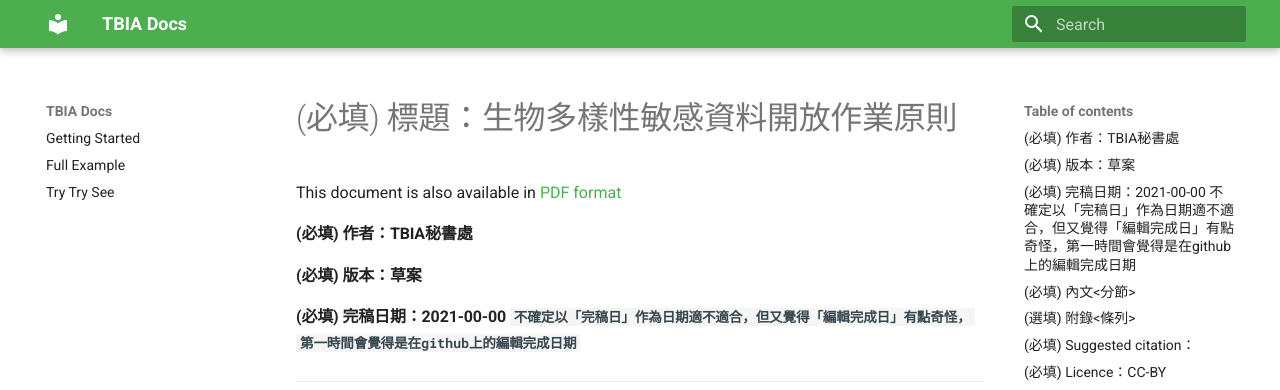
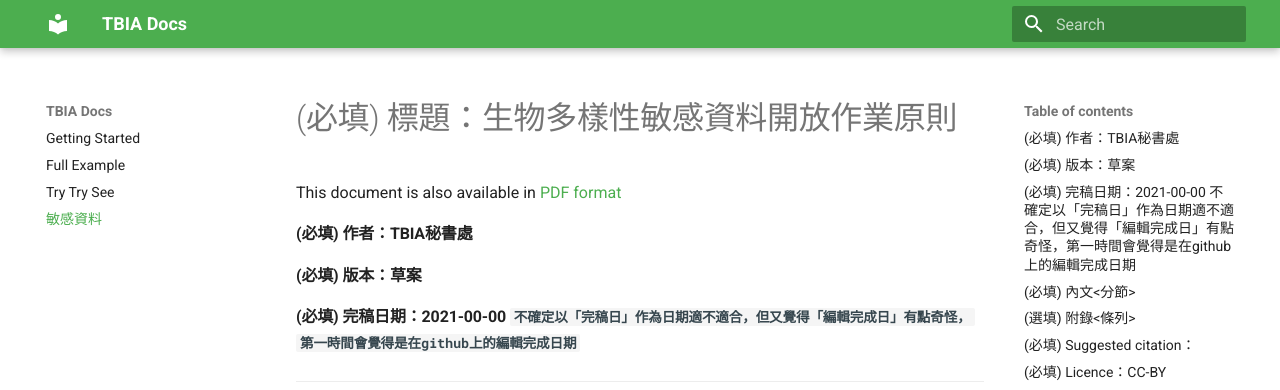
Before and after one commit to jerome-cjko/try-docs, an MkDocs documentation site: the page built from docs/生物多樣性敏感資料開放作業原則 by 俊怡.md, in a window 1280 px wide. Shown: the top 390 px of the page. Built offline with MkDocs 1.6.1 and Material for MkDocs 9.7.7, drawn with Linux system fonts in a browser that asks for light colours.

Commit message:
Update mkdocs.yml

```diff
--- a/mkdocs.yml
+++ b/mkdocs.yml
@@ -3,6 +3,7 @@ nav:
   - Getting Started: index.md
   - Full Example: example.md
   - Try Try See: trytrysee.md
+  - 敏感資料: 生物多樣性敏感資料開放作業原則 by 俊怡.md
 theme:
    name: 'material'
    palette:
```
